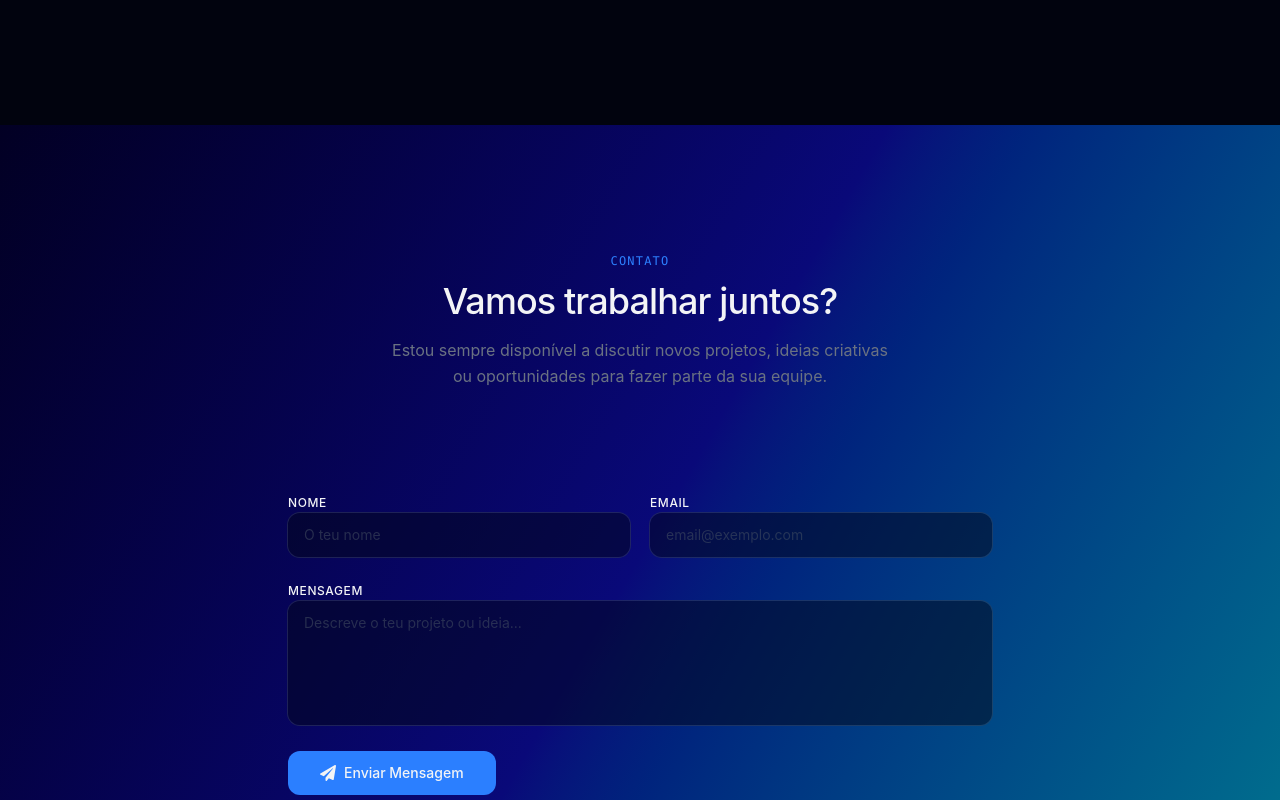
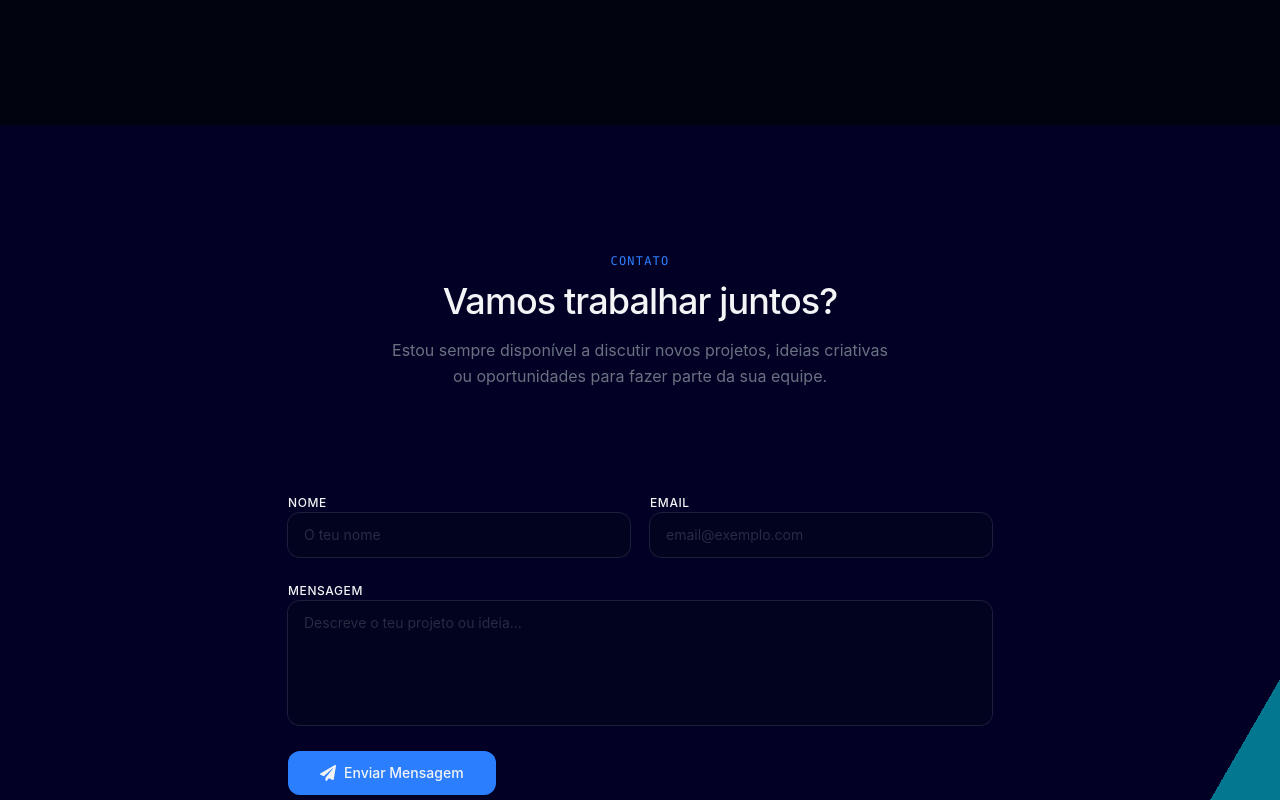
Before and after one commit to epifaniovalente/pingadas_97, a React (Vite) app: page / in a window 1280 px wide. Shown: the part 3840-4640 px from the top of the page. Built offline with nearby package versions, Linux system fonts and the light colour scheme.

Commit message:
houve erro no deploy da imagem

```diff
--- a/src/components/Contacto.jsx
+++ b/src/components/Contacto.jsx
@@ -47,9 +47,9 @@ export default function Contacto() {
         }
 
     }
-
+//
     return (
-        <section id="contacto" className="py-24 sm:py-32 px-4 sm:px-6 bg-linear-120 from-[#020024] from-0% via-[#090979] via-50% to-[#02778f] to-100%" ref={ref}>
+        <section id="contacto" className="py-24 sm:py-32 px-4 sm:px-6 bg-linear-120 from-[#020024] from-90% via-[#090979] via-50% to-[#02778f] to-10%" ref={ref}>
             <article className="max-w-3xl mx-auto">
                 <motion.div
                     initial={{ opacity: 0, y: 16 }}
```
